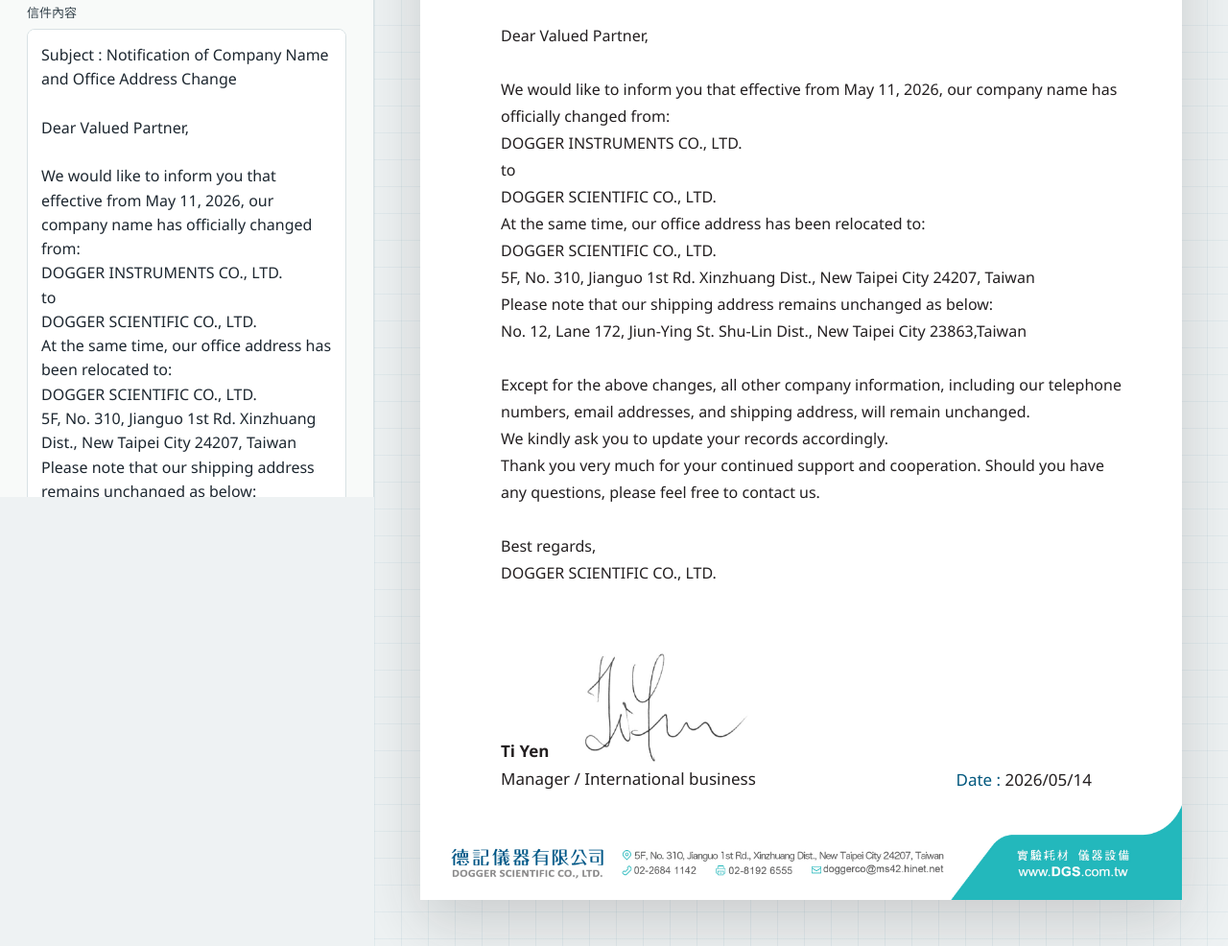
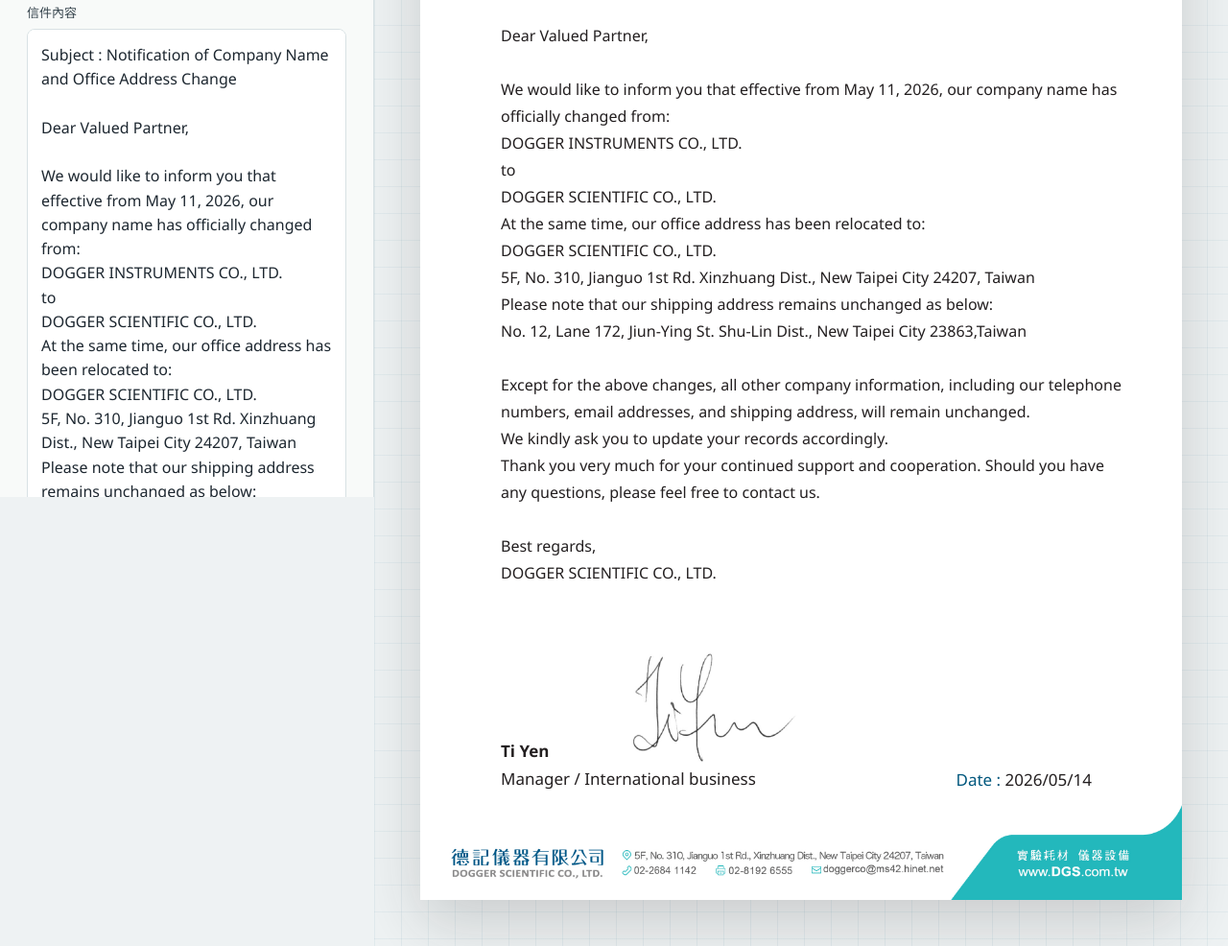
Before and after one commit to aabbyaaaa/dogger-letter-generator, a website built with Vite: page index.html in a window 1280 px wide. Shown: the part 282-1268 px from the top of the page at 96% size. Built offline with nearby package versions, Linux system fonts and the light colour scheme.

Commit message:
Align signature with signer name

```diff
--- a/src/main.ts
+++ b/src/main.ts
@@ -52,7 +52,6 @@ const LETTER_LINE_HEIGHT = 28;
 const SIGNATURE_ASPECT_RATIO = 363 / 543;
 const SIGNER_NAME_LINE_HEIGHT = 23;
 const SIGNATURE_TITLE_GAP = 6;
-const SIGNATURE_BLOCK_HEIGHT = SIGNER_NAME_LINE_HEIGHT * 2 + SIGNATURE_TITLE_GAP;
 const DATE_LINE_HEIGHT = 20;
 const A4_WIDTH_MM = 210;
 const A4_HEIGHT_MM = 297;
@@ -343,6 +342,8 @@ function renderPage(
               style="left: ${template.signatureLeft}px; top: ${signatureBlockTop(template)}px"
               aria-label="簽名"
             >
+              <div class="signature-name-row">
+                <strong>${escapeHtml(state.signerName || " ")}</strong>
                 ${
                   state.includeSignature
                     ? `
@@ -350,15 +351,14 @@ function renderPage(
                         src="${signatureImage}"
                         alt="Ti 手寫簽名"
                         style="
-                        left: ${state.signatureOffsetX}px;
-                        top: ${signatureTopOffset()}px;
+                          margin-left: ${state.signatureOffsetX}px;
                           width: ${state.signatureWidth}px;
                         "
                       />
                     `
                     : ""
                 }
-              <strong>${escapeHtml(state.signerName || " ")}</strong>
+              </div>
               <span>${escapeHtml(state.signerTitle || " ")}</span>
             </section>
             <p
@@ -739,22 +739,25 @@ function numberValue(value: string, fallback: number): number {
   return Number.isFinite(parsed) ? parsed : fallback;
 }
 
-function signatureTopOffset(): number {
+function signatureImageHeight(): number {
+  return Math.round(state.signatureWidth * SIGNATURE_ASPECT_RATIO);
+}
+
+function signatureBlockTop(template: TemplateConfig): number {
   return Math.round(
-    SIGNER_NAME_LINE_HEIGHT - state.signatureWidth * SIGNATURE_ASPECT_RATIO + state.signatureOffsetY,
+    template.dateTop + DATE_LINE_HEIGHT - signatureBlockHeight() + state.signatureOffsetY,
   );
 }
 
-function signatureBlockTop(template: TemplateConfig): number {
-  return Math.round(template.dateTop + DATE_LINE_HEIGHT - SIGNATURE_BLOCK_HEIGHT);
+function signatureVisualTop(template: TemplateConfig): number {
+  return signatureBlockTop(template);
 }
 
-function signatureVisualTop(template: TemplateConfig): number {
-  const top = signatureBlockTop(template);
-  if (!state.includeSignature) {
-    return top;
-  }
-  return top + Math.min(0, signatureTopOffset());
+function signatureBlockHeight(): number {
+  const nameRowHeight = state.includeSignature
+    ? Math.max(SIGNER_NAME_LINE_HEIGHT, signatureImageHeight())
+    : SIGNER_NAME_LINE_HEIGHT;
+  return Math.round(nameRowHeight + SIGNATURE_TITLE_GAP + SIGNER_NAME_LINE_HEIGHT);
 }
 
 function escapeHtml(value: string): string {
--- a/src/styles.css
+++ b/src/styles.css
@@ -359,14 +359,15 @@ h2 {
   line-height: 1.36;
 }
 
-.letter-signature img {
+.signature-name-row {
+  display: flex;
+  align-items: flex-end;
+}
+
+.signature-name-row img {
   display: block;
-  position: absolute;
-  left: 88px;
-  top: -104px;
-  width: 190px;
+  flex: 0 0 auto;
   height: auto;
-  margin: 0;
 }
 
 .letter-signature strong {
@@ -380,7 +381,6 @@ h2 {
 }
 
 .letter-signature.without-handwriting {
-  grid-template-columns: 1fr;
   width: 320px;
 }
 
```
Also changed, not shown: 1 other file. Lines whose indentation alone changed are shown as unchanged.
